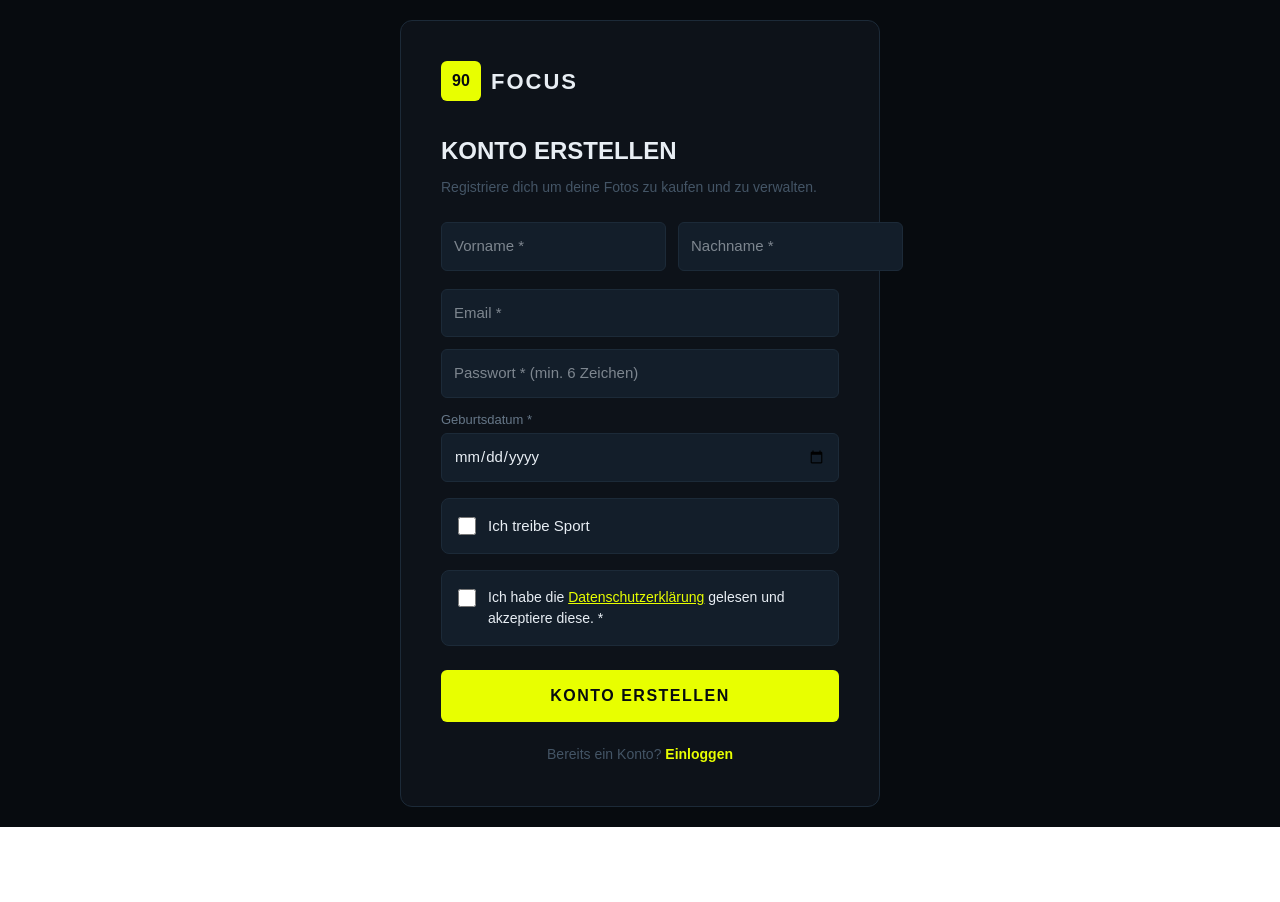
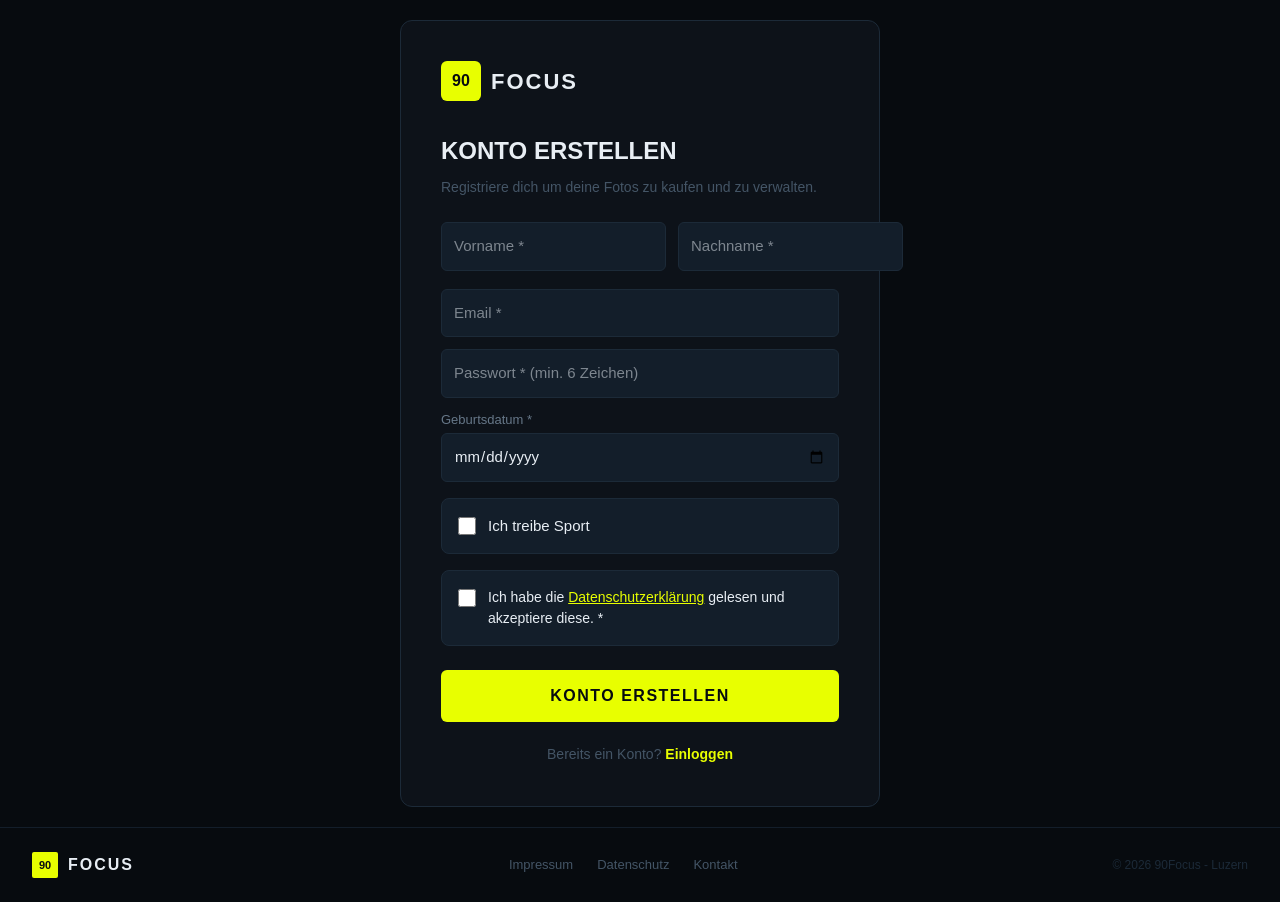
Before and after one commit to 90focus/90focus, a Next.js app: page /register in a window 1280 px wide. Before the commit the page ends 827 px from the top, so only its background shows below. Built offline with nearby package versions, Linux system fonts and the light colour scheme; no server answers.

Commit message:
footer login register

```diff
--- a/app/login/page.tsx
+++ b/app/login/page.tsx
@@ -23,29 +23,20 @@ export default function LoginPage() {
       return
     }
 
-    // Prüfe ob Fotograf oder Kunde
-    const { data: profile } = await supabase
-      .from('profiles')
-      .select('role')
-      .eq('id', data.user.id)
-      .single()
+    const { data: profile } = await supabase.from('profiles').select('role').eq('id', data.user.id).single()
 
     if (profile?.role === 'photographer') {
       router.push('/dashboard')
     } else if (profile?.role === 'customer') {
       router.push('/kunden-dashboard')
     } else {
-      // Kein Profil = Fotograf (alte Accounts)
       router.push('/dashboard')
     }
     setLoading(false)
   }
 
   const handleForgot = async () => {
-    if (!email) {
-      setError('Bitte Email eingeben!')
-      return
-    }
+    if (!email) { setError('Bitte Email eingeben!'); return }
     setLoading(true)
     setError('')
     const { error } = await supabase.auth.resetPasswordForEmail(email, {
@@ -60,14 +51,9 @@ export default function LoginPage() {
   }
 
   return (
-    <div style={{
-      minHeight: '100vh', background: '#070b0f', display: 'flex',
-      alignItems: 'center', justifyContent: 'center', fontFamily: 'sans-serif'
-    }}>
-      <div style={{
-        background: '#0d1219', border: '1px solid #1c2a38',
-        borderRadius: '12px', padding: '40px', width: '100%', maxWidth: '400px'
-      }}>
+    <div style={{ minHeight: '100vh', background: '#070b0f', display: 'flex', flexDirection: 'column', fontFamily: 'sans-serif' }}>
+      <div style={{ flex: 1, display: 'flex', alignItems: 'center', justifyContent: 'center', padding: '20px' }}>
+        <div style={{ background: '#0d1219', border: '1px solid #1c2a38', borderRadius: '12px', padding: '40px', width: '100%', maxWidth: '400px' }}>
           <div style={{ display: 'flex', alignItems: 'center', gap: 10, marginBottom: 32 }}>
             <div style={{ width: 40, height: 40, background: '#e8ff00', borderRadius: 6, display: 'flex', alignItems: 'center', justifyContent: 'center' }}>
               <span style={{ color: '#070b0f', fontWeight: 900, fontSize: 16 }}>90</span>
@@ -84,13 +70,13 @@ export default function LoginPage() {
 
           <input type="email" placeholder="Email" value={email}
             onChange={(e) => setEmail(e.target.value)}
-          style={{ width: '100%', padding: '12px', margin: '8px 0', fontSize: '16px', background: '#131e2a', border: '1px solid #1c2a38', borderRadius: '6px', color: '#e8eef4', boxSizing: 'border-box' }} />
+            style={{ width: '100%', padding: '12px', margin: '8px 0', fontSize: '16px', background: '#131e2a', border: '1px solid #1c2a38', borderRadius: '6px', color: '#e8eef4', boxSizing: 'border-box' as any }} />
 
           {mode === 'login' && (
             <input type="password" placeholder="Passwort" value={password}
               onChange={(e) => setPassword(e.target.value)}
               onKeyDown={(e) => e.key === 'Enter' && handleLogin()}
-            style={{ width: '100%', padding: '12px', margin: '8px 0', fontSize: '16px', background: '#131e2a', border: '1px solid #1c2a38', borderRadius: '6px', color: '#e8eef4', boxSizing: 'border-box' }} />
+              style={{ width: '100%', padding: '12px', margin: '8px 0', fontSize: '16px', background: '#131e2a', border: '1px solid #1c2a38', borderRadius: '6px', color: '#e8eef4', boxSizing: 'border-box' as any }} />
           )}
 
           <button onClick={mode === 'login' ? handleLogin : handleForgot} disabled={loading}
@@ -125,5 +111,22 @@ export default function LoginPage() {
           </div>
         </div>
       </div>
+
+      {/* FOOTER */}
+      <footer style={{ borderTop: '1px solid #131e2a', padding: '24px 32px', display: 'flex', justifyContent: 'space-between', alignItems: 'center' }}>
+        <div style={{ display: 'flex', alignItems: 'center', gap: 10 }}>
+          <div style={{ width: 26, height: 26, background: '#e8ff00', borderRadius: 2, display: 'flex', alignItems: 'center', justifyContent: 'center' }}>
+            <span style={{ color: '#070b0f', fontWeight: 900, fontSize: 11 }}>90</span>
+          </div>
+          <span style={{ color: '#e8eef4', fontWeight: 900, fontSize: 16, letterSpacing: 2 }}>FOCUS</span>
+        </div>
+        <div style={{ display: 'flex', gap: 24, fontSize: 13, color: '#445566' }}>
+          <span style={{ cursor: 'pointer' }} onClick={() => router.push('/impressum')}>Impressum</span>
+          <span style={{ cursor: 'pointer' }} onClick={() => router.push('/datenschutz')}>Datenschutz</span>
+          <span style={{ cursor: 'pointer' }} onClick={() => router.push('/kontakt')}>Kontakt</span>
+        </div>
+        <div style={{ color: '#1c2a38', fontSize: 12 }}>© 2026 90Focus - Luzern</div>
+      </footer>
+    </div>
   )
 }
--- a/app/register/page.tsx
+++ b/app/register/page.tsx
@@ -73,14 +73,9 @@ export default function RegisterPage() {
   }
 
   return (
-    <div style={{
-      minHeight: '100vh', background: '#070b0f', display: 'flex',
-      alignItems: 'center', justifyContent: 'center', fontFamily: 'sans-serif', padding: '20px'
-    }}>
-      <div style={{
-        background: '#0d1219', border: '1px solid #1c2a38',
-        borderRadius: '12px', padding: '40px', width: '100%', maxWidth: '480px'
-      }}>
+    <div style={{ minHeight: '100vh', background: '#070b0f', display: 'flex', flexDirection: 'column', fontFamily: 'sans-serif' }}>
+      <div style={{ flex: 1, display: 'flex', alignItems: 'center', justifyContent: 'center', padding: '20px' }}>
+        <div style={{ background: '#0d1219', border: '1px solid #1c2a38', borderRadius: '12px', padding: '40px', width: '100%', maxWidth: '480px' }}>
           <div style={{ display: 'flex', alignItems: 'center', gap: 10, marginBottom: 32 }}>
             <div style={{ width: 40, height: 40, background: '#e8ff00', borderRadius: 6, display: 'flex', alignItems: 'center', justifyContent: 'center' }}>
               <span style={{ color: '#070b0f', fontWeight: 900, fontSize: 16 }}>90</span>
@@ -171,5 +166,22 @@ export default function RegisterPage() {
           </div>
         </div>
       </div>
+
+      {/* FOOTER */}
+      <footer style={{ borderTop: '1px solid #131e2a', padding: '24px 32px', display: 'flex', justifyContent: 'space-between', alignItems: 'center' }}>
+        <div style={{ display: 'flex', alignItems: 'center', gap: 10 }}>
+          <div style={{ width: 26, height: 26, background: '#e8ff00', borderRadius: 2, display: 'flex', alignItems: 'center', justifyContent: 'center' }}>
+            <span style={{ color: '#070b0f', fontWeight: 900, fontSize: 11 }}>90</span>
+          </div>
+          <span style={{ color: '#e8eef4', fontWeight: 900, fontSize: 16, letterSpacing: 2 }}>FOCUS</span>
+        </div>
+        <div style={{ display: 'flex', gap: 24, fontSize: 13, color: '#445566' }}>
+          <span style={{ cursor: 'pointer' }} onClick={() => router.push('/impressum')}>Impressum</span>
+          <span style={{ cursor: 'pointer' }} onClick={() => router.push('/datenschutz')}>Datenschutz</span>
+          <span style={{ cursor: 'pointer' }} onClick={() => router.push('/kontakt')}>Kontakt</span>
+        </div>
+        <div style={{ color: '#1c2a38', fontSize: 12 }}>© 2026 90Focus - Luzern</div>
+      </footer>
+    </div>
   )
 }
```
Lines whose indentation alone changed are shown as unchanged.
